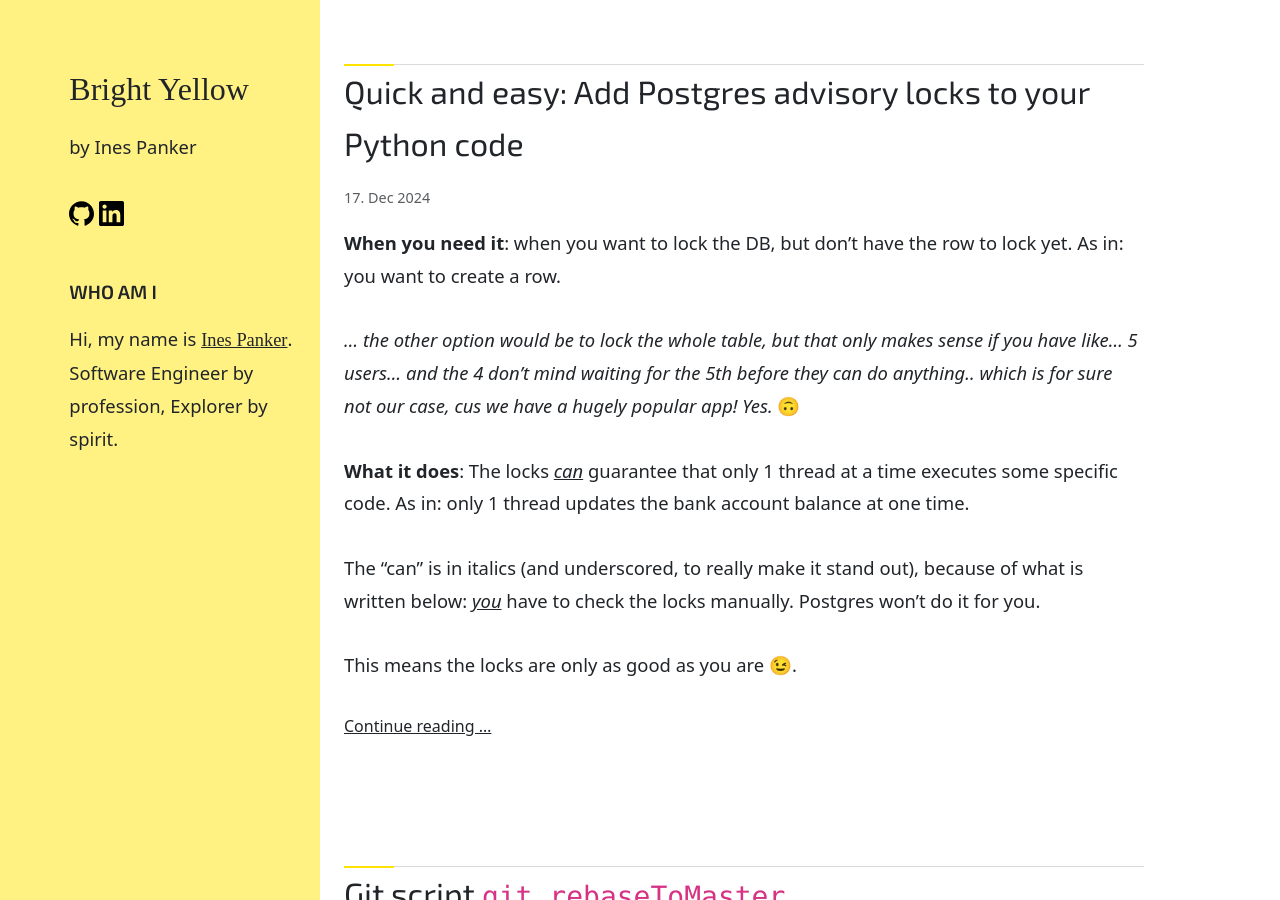
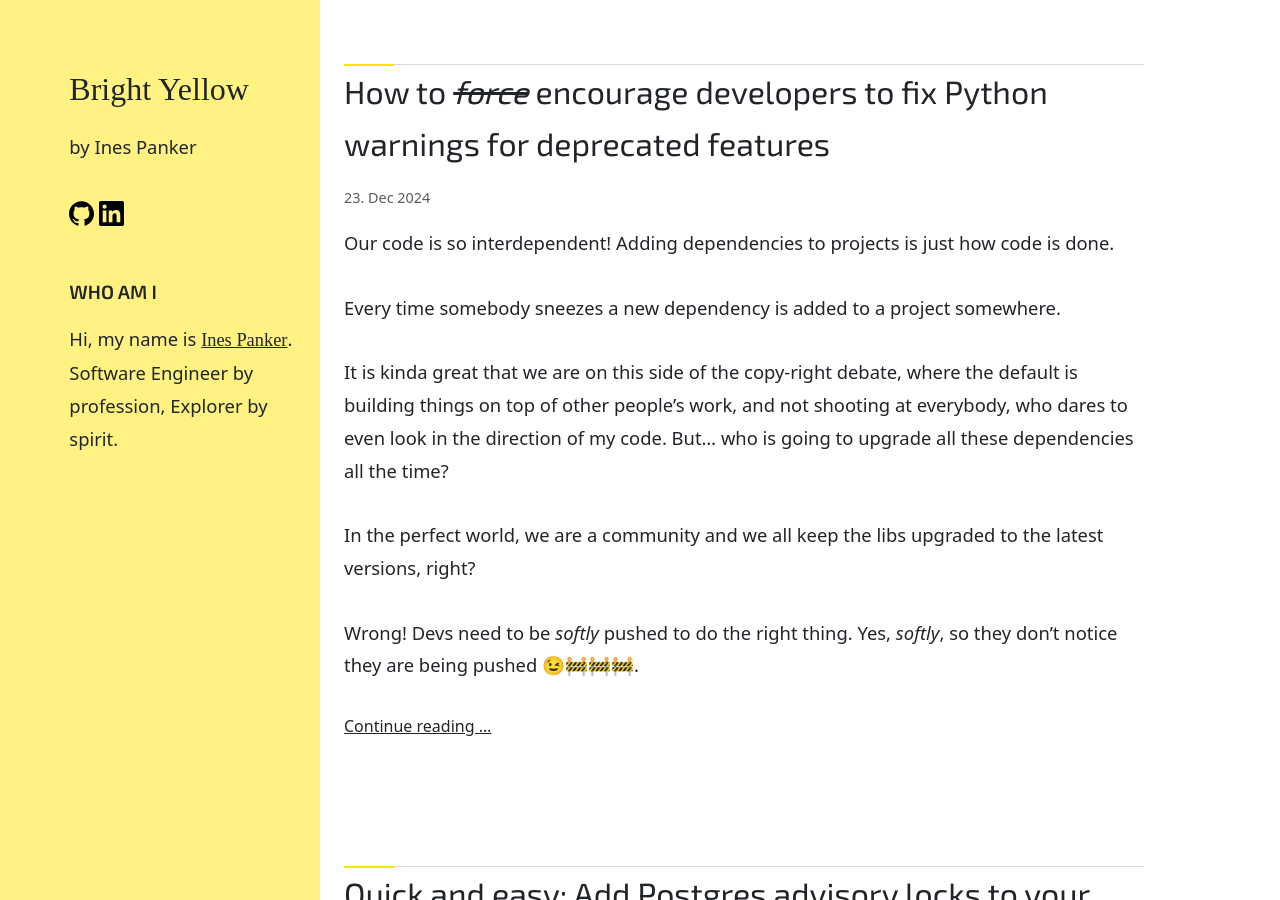
Before and after one commit to inesp/inesp.github.io, a Jekyll site: the page built from index.md, in a window 1280 px wide and 900 px high. Built offline with Jekyll 4.4.1, drawn with Linux system fonts in a browser that asks for light colours; nearby versions of some CDN libraries; some web fonts are replaced.

Commit message:
Add post about deprecation messages

`````diff
--- /dev/null
+++ b/_posts/2024-12-23-mandatory-deprecation-fix.md
@@ -0,0 +1,92 @@
+---
+title: "How to <i><s>force</s></i> encourage developers to fix Python warnings for deprecated features"
+excerpt_separator: <!--more-->
+biblio:
+  - link: https://docs.pytest.org/en/stable/how-to/capture-warnings.html
+    title: "Pytest: How to capture warnings"
+  - link: https://docs.python.org/3/library/warnings.html#the-warnings-filter
+    title: "Python: The warnings filter"
+---
+
+Our code is so interdependent! Adding dependencies to projects is just how code is done.
+
+Every time somebody sneezes a new dependency is added to a project somewhere.
+
+It is kinda great that we are on this side of the copy-right debate, where the default is building things on top of other people's work, and not shooting at everybody, who dares to even look in the direction of my code. But... who is going to upgrade all these dependencies all the time?
+
+In the perfect world, we are a community and we all keep the libs upgraded to the latest versions, right?
+
+Wrong! Devs need to be *softly* pushed to do the right thing. Yes, *softly*, so they don't notice they are being pushed 😉🚧🚧🚧.
+
+<!--more-->
+
+## Step 1: First we need to listen to deprecation warnings
+
+We are using `pytest`, so this step is easy-peasy for us.
+
+> Starting from version `3.1`, pytest now automatically catches warnings during test execution and displays them at the end of the session:
+
+<small>- [Pytest: How to capture warnings](https://docs.pytest.org/en/stable/how-to/capture-warnings.html){:target="_blank"}</small>
+
+like this:
+
+````bash
+============================= warnings summary =============================
+test_bla_bla_bla.py::test_test
+  .../some_file.py:65: PydanticDeprecatedSince20: `pydantic.config.Extra`
+    is deprecated, use literal values instead (e.g. `extra='allow'`).
+    Deprecated in Pydantic V2.0 to be removed in V3.0. See Pydantic V2 Migration Guide
+    at https://errors.pydantic.dev/2.9/migration/
+      extra=Extra.allow,
+
+  .../marshmallow/fields.py:1186: RemovedInMarshammlow4Warning: The 'default' argument
+    to fields is deprecated. Use 'dump_default' instead.
+      super().__init__(**kwargs)
+
+======================= 1 passed, 2 warnings in 0.12s =======================
+````
+
+## Step 2: Pick the warnings you want to get rid of
+
+I saw the `marshmallow` warning, looked at the code and saw that it was a simple fix.
+
+So, I'm choosing `RemovedInMarshammlow4Warning`.
+
+
+## Step 3: Make deprecation warnings fail the tests
+
+Again, we are using `pytest`, so this step is also easy-peasy for us.
+
+Just add this to the config file:
+
+```toml
+[tool.pytest.ini_options]
+...
+filterwarnings = [
+    "error::marshmallow.warnings.RemovedInMarshmallow4Warning"
+]
+```
+
+<small>- [Pytest: Controlling warnings](https://docs.pytest.org/en/stable/how-to/capture-warnings.html#controlling-warnings){:target="_blank"}</small>
+
+Now every test that triggers this deprecation warning will fail.
+
+## Step 4: Fix the code
+
+Unfortunately, you have to take one for the team here. You have to go and fix all the places where this warning is triggered.
+
+I know.. it's unfair.
+
+It's a lot of work, it's tedious work and you won't even be able to brag to your boss about it, because it is too technical and generally perceived as irrelevant from their standpoint.
+
+And everything this does is help the next person (who won't be you), who will upgrade marshmallow and nothing in code will break. So, they won't thank you either, because they won't even notice anything has been done.
+
+So, ... what I'm saying is: sometimes you need to do the right thing, and nobody will thank you for it.
+
+But I will know. And you will know. 🤝
+
+## Step 5: Lean back and listen to Slack convos and GitHub comments
+
+Eventually, there should be one message somewhere of somebody being confused: they wrote the code the same as last time, but this time, the tests fail, what's going on?
+
+And you can say: "oh, hard to say, but I do see this is a deprecated feature, that must be the reason". 🍹
`````
Also changed, not shown: _posts/2024-12-17-advisory-locks.md (+1 -1 lines).
